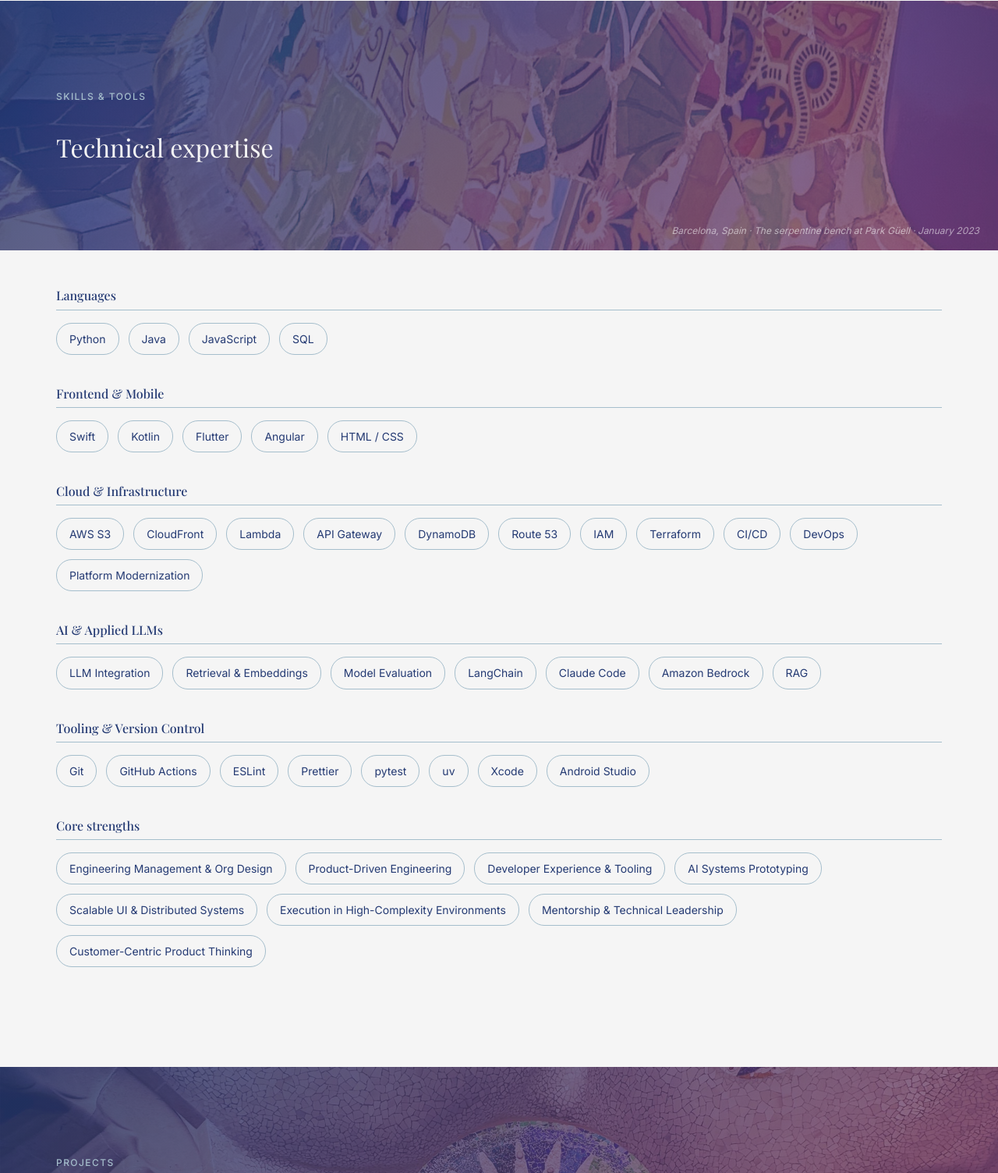
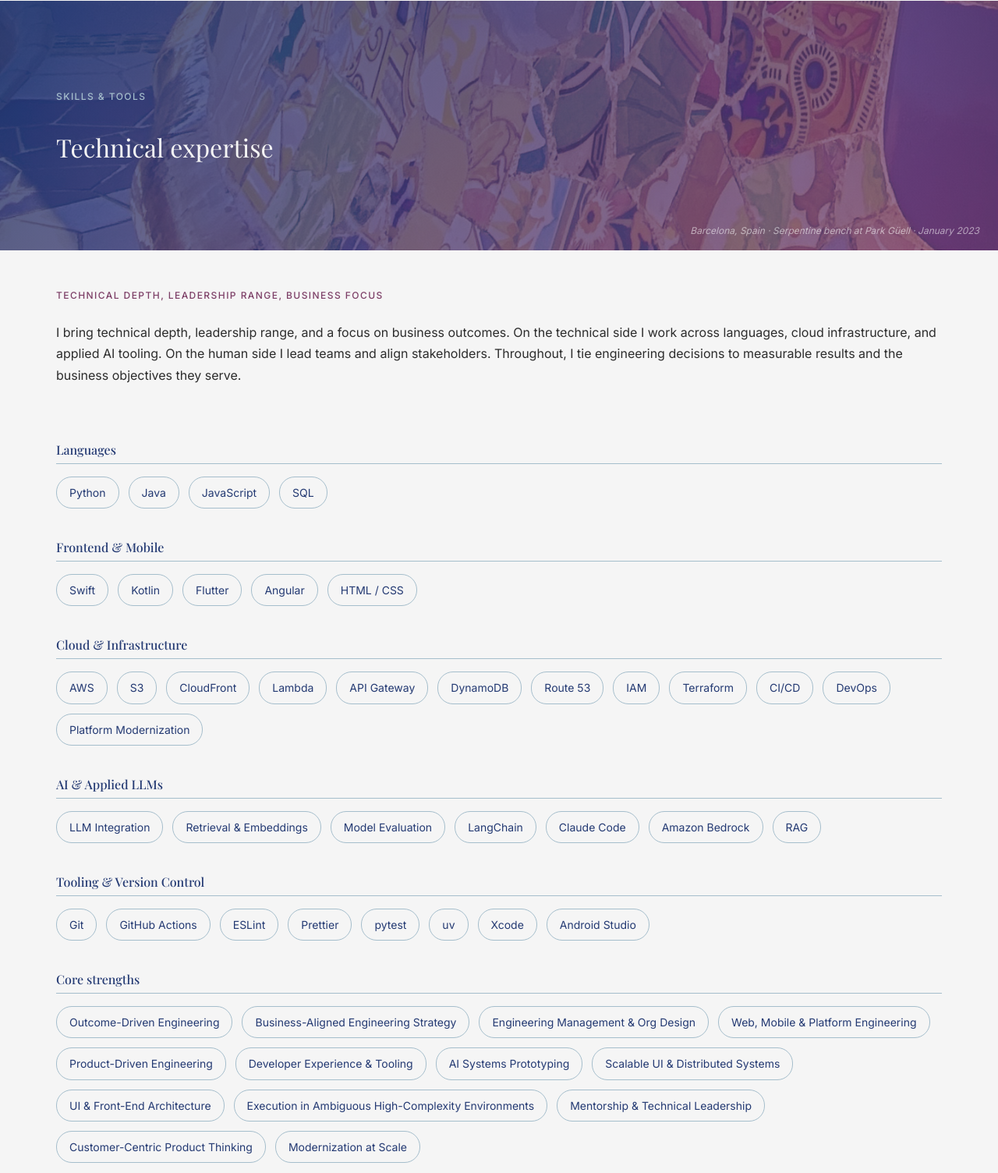
Before and after one commit to mirella4real/mirellabatista-com-frontend, a website: page index2.html in a window 1280 px wide. Shown: the part 3505-5009 px from the top of the page at 78% size. Drawn offline with nearby package versions, Linux system fonts and the light colour scheme; a script that the page names is missing; a web font is replaced by a local one.

Commit message:
feat: add skills section intro with eyebrow and additional pills

```diff
--- a/css/style2.css
+++ b/css/style2.css
@@ -972,6 +972,11 @@ strong {
 
 .skills.section {
   padding-top: calc(var(--section-gap) / 2);
+  padding-bottom: calc(var(--section-gap) / 2);
+}
+
+.projects.section {
+  padding-top: calc(var(--section-gap) / 2);
 }
 
 .experience__resume-link {
@@ -1034,6 +1039,13 @@ strong {
   border-color: var(--color-dusty-blue);
 }
 
+@media (max-width: 767px) {
+  .skill-pill {
+    font-size: var(--text-xs);
+    padding: var(--sp-1) var(--sp-3);
+  }
+}
+
 /* =============================================
    Projects
    ============================================= */
@@ -1161,7 +1173,8 @@ strong {
    ============================================= */
 .experience__intro,
 .speaking__intro,
-.projects__intro {
+.projects__intro,
+.skills__intro {
   padding-top: var(--sp-12);
   padding-bottom: var(--sp-6);
   display: flex;
@@ -1171,7 +1184,8 @@ strong {
 
 .experience__intro-text,
 .speaking__intro-text,
-.projects__intro-text {
+.projects__intro-text,
+.skills__intro-text {
   font-size: var(--text-base);
   color: var(--color-charcoal);
   line-height: 1.7;
--- a/index2.html
+++ b/index2.html
@@ -562,12 +562,24 @@
               </div>
             </div>
             <p class="section-banner__caption">
-              Barcelona, Spain · The serpentine bench at Park Güell · January
-              2023
+              Barcelona, Spain · Serpentine bench at Park Güell · January 2023
             </p>
           </div>
 
           <div class="container">
+            <div class="skills__intro">
+              <p class="section-label">
+                Technical depth, leadership range, business focus
+              </p>
+              <p class="skills__intro-text">
+                I bring technical depth, leadership range, and a focus on
+                business outcomes. On the technical side I work across
+                languages, cloud infrastructure, and applied AI tooling. On the
+                human side I lead teams and align stakeholders. Throughout, I
+                tie engineering decisions to measurable results and the business
+                objectives they serve.
+              </p>
+            </div>
             <div class="skills__grid">
               <div class="skills__group">
                 <h3 class="skills__group-title">Languages</h3>
@@ -593,7 +605,8 @@
               <div class="skills__group">
                 <h3 class="skills__group-title">Cloud & Infrastructure</h3>
                 <div class="skills__pills">
-                  <span class="skill-pill">AWS S3</span>
+                  <span class="skill-pill">AWS</span>
+                  <span class="skill-pill">S3</span>
                   <span class="skill-pill">CloudFront</span>
                   <span class="skill-pill">Lambda</span>
                   <span class="skill-pill">API Gateway</span>
@@ -637,8 +650,15 @@
               <div class="skills__group">
                 <h3 class="skills__group-title">Core strengths</h3>
                 <div class="skills__pills">
+                  <span class="skill-pill">Outcome-Driven Engineering</span>
+                  <span class="skill-pill"
+                    >Business-Aligned Engineering Strategy</span
+                  >
                   <span class="skill-pill"
                     >Engineering Management & Org Design</span
+                  >
+                  <span class="skill-pill"
+                    >Web, Mobile & Platform Engineering</span
                   >
                   <span class="skill-pill">Product-Driven Engineering</span>
                   <span class="skill-pill">Developer Experience & Tooling</span>
@@ -646,8 +666,9 @@
                   <span class="skill-pill"
                     >Scalable UI & Distributed Systems</span
                   >
+                  <span class="skill-pill">UI & Front-End Architecture</span>
                   <span class="skill-pill"
-                    >Execution in High-Complexity Environments</span
+                    >Execution in Ambiguous High-Complexity Environments</span
                   >
                   <span class="skill-pill"
                     >Mentorship & Technical Leadership</span
@@ -655,6 +676,7 @@
                   <span class="skill-pill"
                     >Customer-Centric Product Thinking</span
                   >
+                  <span class="skill-pill">Modernization at Scale</span>
                 </div>
               </div>
             </div>
```
